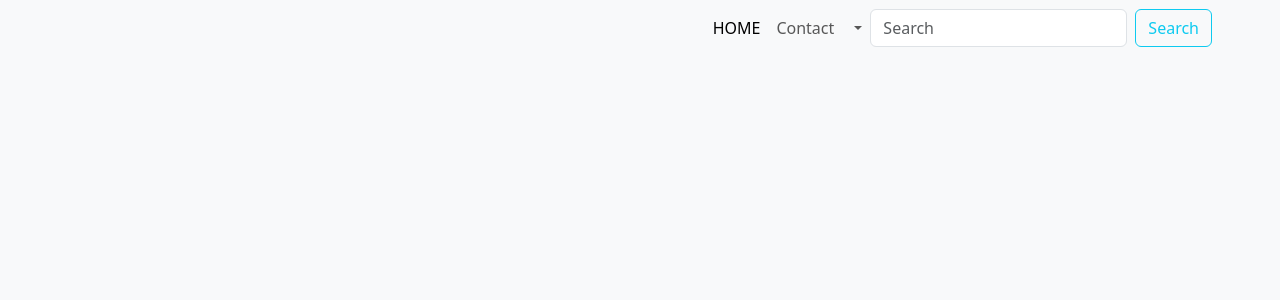
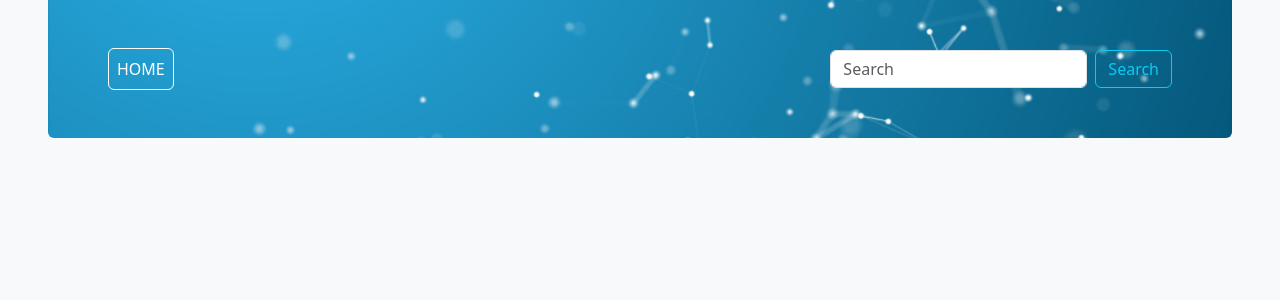
Before and after one commit to Jonroi/omat_sivut, a PHP site: page /header.php in a window 1280 px wide. Shown: the top 300 px of the page. Run offline with PHP 8.4, Linux system fonts and the light colour scheme.

Commit message:
header image / adjusting

```diff
--- a/css/styles.css
+++ b/css/styles.css
@@ -8,7 +8,3 @@
   height: 100%;
   object-fit: cover; /* Maintain aspect ratio and fill the available space */
 }
-.with-background {
-  background-image: url("images/lunar.png");
-  background-size: cover;
-}
--- a/header.php
+++ b/header.php
@@ -5,15 +5,16 @@
     <meta charset="utf-8">
     <meta name="viewport" content="width=device-width, initial-scale=1">
     <title>Joni Roine</title>
-    <link rel="stylesheet" href="css/style.css">
+    <link rel="stylesheet" href="css/styles.css">
     <link href="https://cdn.jsdelivr.net/npm/bootstrap@5.3.2/dist/css/bootstrap.min.css" rel="stylesheet"
         integrity="sha384-T3c6CoIi6uLrA9TneNEoa7RxnatzjcDSCmG1MXxSR1GAsXEV/Dwwykc2MPK8M2HN" crossorigin="anonymous">
 </head>
 
 <body class="me-5 ms-5 bg-light">
     <!-- NAVBAR -->
-    <nav class="navbar text-align-center navbar-expand-lg bg-transparent p-2 with-background">
 
+    <nav class="navbar text-align-center navbar-expand-lg p-5 rounded-bottom"
+        style="background-image: url('images/lunar.png');background-size: cover;">
         <div class="container-fluid">
             <button class="navbar-toggler" type="button" data-bs-toggle="collapse"
                 data-bs-target="#navbarSupportedContent" aria-controls="navbarSupportedContent" aria-expanded="false"
@@ -21,36 +22,24 @@
                 <span class="navbar-toggler-icon"></span>
             </button>
             <div class="collapse navbar-collapse" id="navbarSupportedContent">
-                <ul class="navbar-nav ms-auto mb-2 mb-lg-0">
+                <ul class="navbar-nav me-auto mb-2 mb-lg-0">
+                    <!-- Move the HOME button list item to the left -->
                     <li class="nav-item">
-                        <a class="nav-link active" aria-current="page" href="#">HOME</a>
+                        <a class="nav-link active text-white border border-white rounded" aria-current="page"
+                            href="index.php">HOME</a>
                     </li>
-                    <li class="nav-item">
-                        <a class="nav-link" href="#">Contact</a>
-                    </li>
-                    <li class="nav-item dropdown">
-                        <a class="nav-link dropdown-toggle" href="#" role="button" data-bs-toggle="dropdown"
-                            aria-expanded="false">
-                        </a>
-                        <ul class="dropdown-menu">
-                            <li><a class="dropdown-item" href="#">Action</a></li>
-                            <li><a class="dropdown-item" href="#">Another action</a></li>
-                            <li>
-                                <hr class="dropdown-divider">
-                            </li>
-                            <li><a class="dropdown-item" href="#">Something else here</a></li>
-                        </ul>
-                    </li>
-
                 </ul>
-                <form class="d-flex" role="search" onsubmit="search(event)">
+                <form class="d-flex">
+                    <!-- Place search input and button to the right -->
                     <input class="form-control me-2" type="search" placeholder="Search" aria-label="Search">
                     <button class="btn btn-outline-info" type="submit">Search</button>
                 </form>
             </div>
         </div>
     </nav>
+
     <div id="search-results"></div>
+
     <script src="javascript/search.js"></script>
 </body>
 
```
Also changed, not shown: footer.php (+0 -27 lines).
